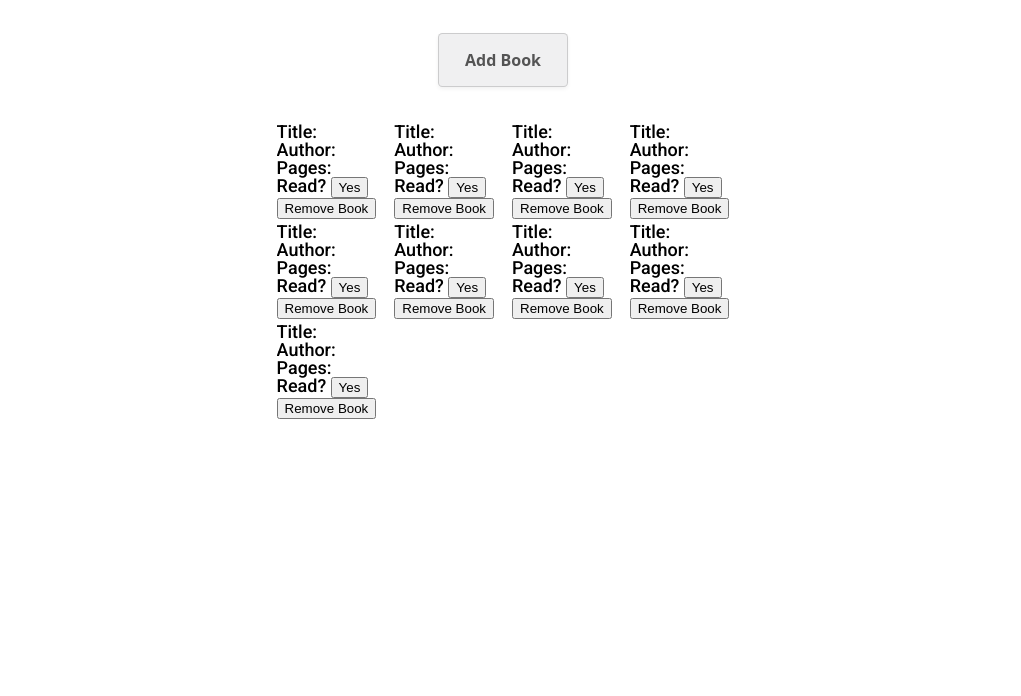
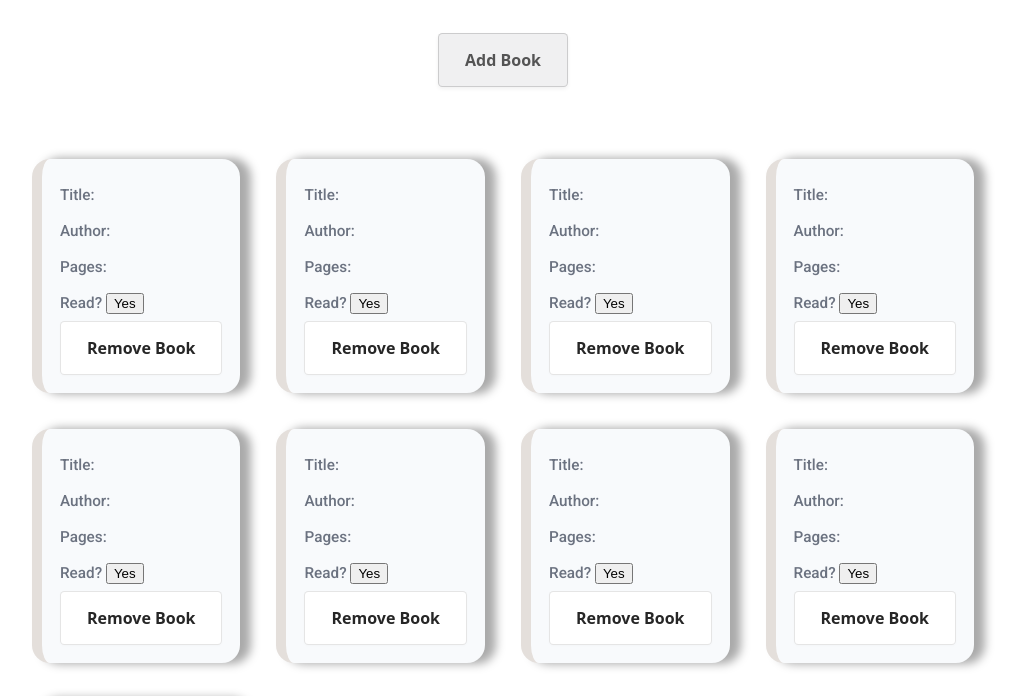
Before and after one commit to Tom-Doc/odin-library, a website: page index.html in a window 1280 px wide. Shown: the part 39-735 px from the top of the page, without its empty margins (137-1158 px from the left). Drawn offline with Linux system fonts and the light colour scheme.

Commit message:
Added styling for individual-book div and book-body. Also added button for book-read and delete-book-btn

```diff
--- a/style.css
+++ b/style.css
@@ -66,14 +66,16 @@ select:focus {
 }
 
 .add-book-btn,
-.add-book-btn {
+.add-book-btn,
+.delete-book-btn {
     display: flex;
     align-items: center;
     justify-content: center;
 }
 
 .add-book-btn,
-.submit-book-btn {
+.submit-book-btn,
+.delete-book-btn {
     align-items: center;
     background-color: #FFFFFF;
     border: 1px solid rgba(0, 0, 0, 0.1);
@@ -102,21 +104,25 @@ select:focus {
 }
 
 .add-book-btn,
-.submit-book-btn:hover,
+.submit-book-btn,
+.delete-book-btn:hover,
 .add-book-btn,
-.submit-book-btn:focus {
+.submit-book-btn,
+.delete-book-btn:focus {
     border-color: rgba(0, 0, 0, 0.15);
     box-shadow: rgba(0, 0, 0, 0.1) 0 4px 12px;
     color: rgba(0, 0, 0, 0.65);
 }
 
 .add-book-btn,
-.submit-book-btn:hover {
+.submit-book-btn,
+.delete-book-btn:hover {
     transform: translateY(-1px);
 }
 
 .add-book-btn,
-.submit-book-btn:active {
+.submit-book-btn,
+.delete-book-btn:active {
     background-color: #F0F0F1;
     border-color: rgba(0, 0, 0, 0.15);
     box-shadow: rgba(0, 0, 0, 0.06) 0 2px 4px;
@@ -127,10 +133,31 @@ select:focus {
 .book-list-section {
     display: grid;
     grid-template-columns: 1fr 1fr 1fr 1fr;
-    height: 300px;
+    grid-template-rows: 1fr 1fr 1fr 1fr;
+    height: auto;
+    width: auto;
+    gap: 2rem;
     overflow-y: auto;
-    grid-column-gap: 1rem;
-    padding-top: 2rem;
+    grid-column: 1 / 4;
+    grid-row: 1 / 4;
+    padding: 4rem;
+}
+
+.individual-book {
+    position: relative;
+    border-radius: 1rem;
+    background: #f8fafc;
+    box-shadow: 10px 0px 10px 1px #aaaaaa;
+    border-left: 10px solid #e4dfdb;
+}
+
+.book-body {
+    padding: 1rem;
+    max-height: 200px;
+    font-size: .85rem;
+    font-weight: lighter;
+    color: #6b7280;
+    line-height: 2rem;
 }
 
 @media (max-width: 768px) {
```
